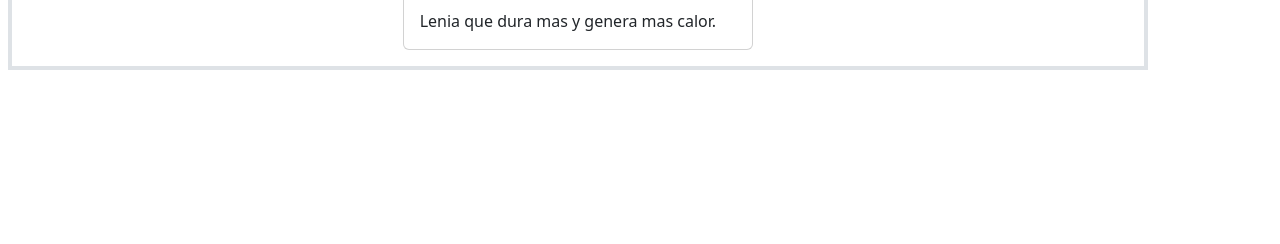
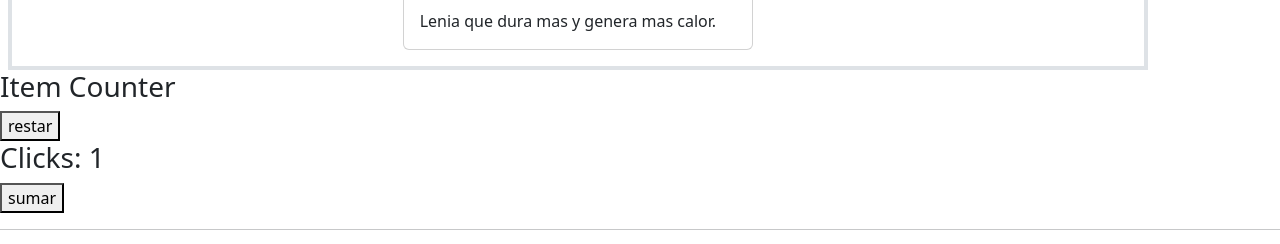
Before and after one commit to juanivp/React-js, a React (Create React App) app: page / in a window 1280 px wide. Shown: the part 687-931 px from the top of the page. Before the commit the page ends 800 px from the top, so only its background shows below. Built offline with nearby package versions, Linux system fonts and the light colour scheme.

Commit message:
item counter 04.08.2022

```diff
--- a/src/App.js
+++ b/src/App.js
@@ -6,14 +6,15 @@ import Inicio from './components/pages/Inicio';
 import Productos from './components/pages/Productos';
 import Promociones from './components/pages/Promociones';
 import ItemListContainer from './components/navigation/ItemListContainer';
+import Contador from './components/navigation/Contador';
 
 function App() {
-
   return (
     <div className="App">
       <Router>
         <Navbar />
         <ItemListContainer />
+        <Contador stock={12} initial={1} />
         <Routes>
           <Route path='/' exact component={Inicio} />
           <Route path='/Productos' exact component={Productos} />
--- /dev/null
+++ b/src/components/navigation/Contador.jsx
@@ -0,0 +1,56 @@
+import React, { useState } from 'react';
+
+
+const Contador = (props) => {
+    console.log(props.stock, props.initial); /* Valor máximo del contador */
+
+    const [clicks, setClicks] = React.useState(props.initial); /* hook de estado */
+
+    const handleIncrement = () => {
+        if (clicks < props.stock) {
+            setClicks(clicks + 1);
+        }
+    };
+
+    const handleDecrement = () => {
+        if (clicks > props.initial) {
+            setClicks(clicks - 1);
+        }
+    };
+
+    const onAdd = () => {
+        if (props.stock > 0) {
+            alert(`Agregaste ${clicks} unidades al carrito.`)
+        }
+        else {
+            alert(`No hay suficiente stock de este producto.`)
+        }
+    }
+
+    return (
+
+        <div>
+            <h3>Item Counter</h3>
+            <button onClick={handleDecrement}>restar</button>
+            <h3>Clicks: {clicks}</h3>
+            <button onClick={handleIncrement}>sumar</button>
+            <hr />
+            <button onClick={onAdd}>Finalizar Compra</button>
+        </div>
+    )
+}
+
+    export default Contador
+    //     const [clicks, setClicks] = useState(1);
+
+    //     function handleClicks() {
+    //         setClicks(clicks+1);
+    //     }
+
+
+    //   return (
+    //     <>
+    //         <button className='btn btn-light' onClick={handleClicks}>boton que quiero mostrar</button>
+    //         <h3>Clicks: {clicks}</h3>
+    //     </>
+    //   )
```
